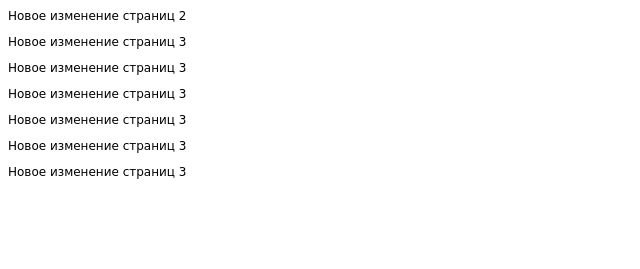
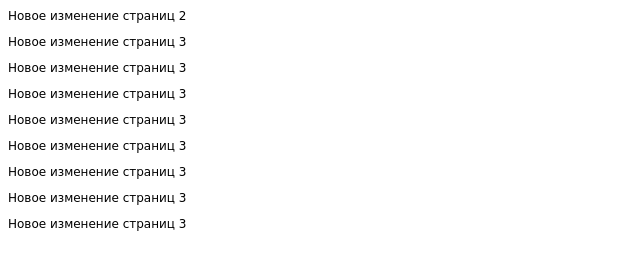
Before and after one commit to thebackand/zend-to-tests, a plain HTML site: page index.html in a window 1280 px wide. Shown: the part 97-366 px from the top of the page, without its empty margins (0-640 px from the left). Drawn offline with Linux system fonts and the light colour scheme.

Commit message:
my commit

```diff
--- a/index.html
+++ b/index.html
@@ -17,6 +17,8 @@
     <p>Новое изменение страниц 3</p>
     <p>Новое изменение страниц 3</p>
     <p>Новое изменение страниц 3</p>
+    <p>Новое изменение страниц 3</p>
+    <p>Новое изменение страниц 3</p>
 
 
 </body>
```
